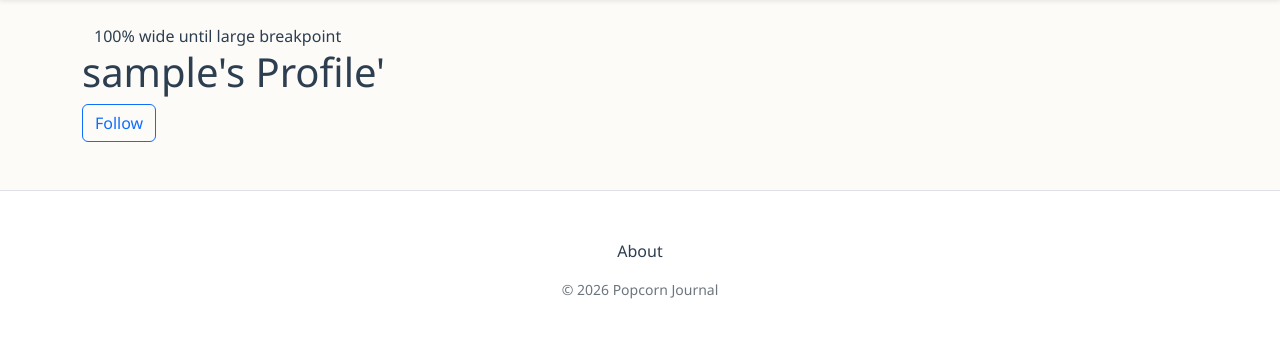
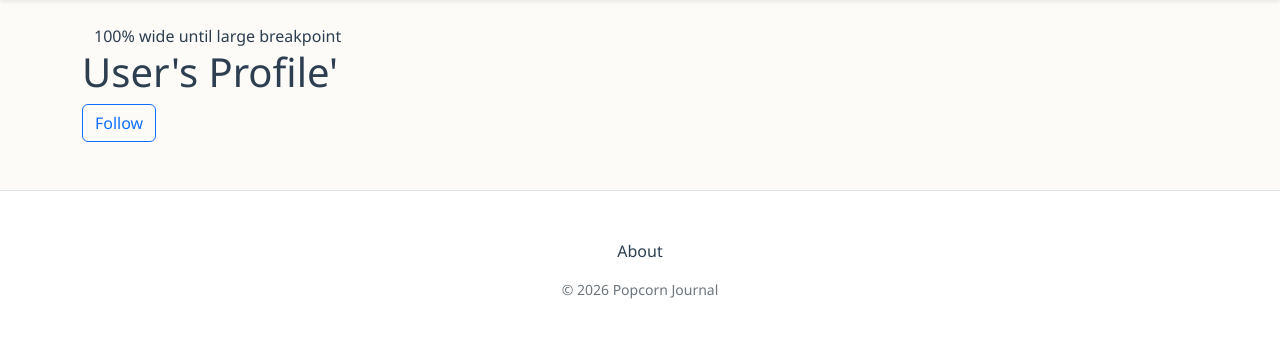
Before and after one commit to jennifernhle/CITS3403-Project, a Flask app: a page that uses app/templates/user.html in a window 1280 px wide. Shown: the part 59-406 px from the top of the page. Run offline with Flask 3, Linux system fonts and the light colour scheme.

Commit message:
Removed {{}} for now
will reintroduce once the code is present in routes.py

```diff
--- a/app/templates/user.html
+++ b/app/templates/user.html
@@ -1,7 +1,7 @@
-{% extends "base.html" %} {% block title %}{{username}}'s Profile{% endblock %} {% block content %}
+{% extends "base.html" %} {% block title %}User's Profile{% endblock %} {% block content %}
 
 <div class="container-lg">100% wide until large breakpoint</div>
-    <h1> {{ username}}'s Profile' </h1>
+    <h1> User's Profile' </h1>
 
     <button id="follow-button" class="btn btn-outline-primary"> Follow </button>
 
```
